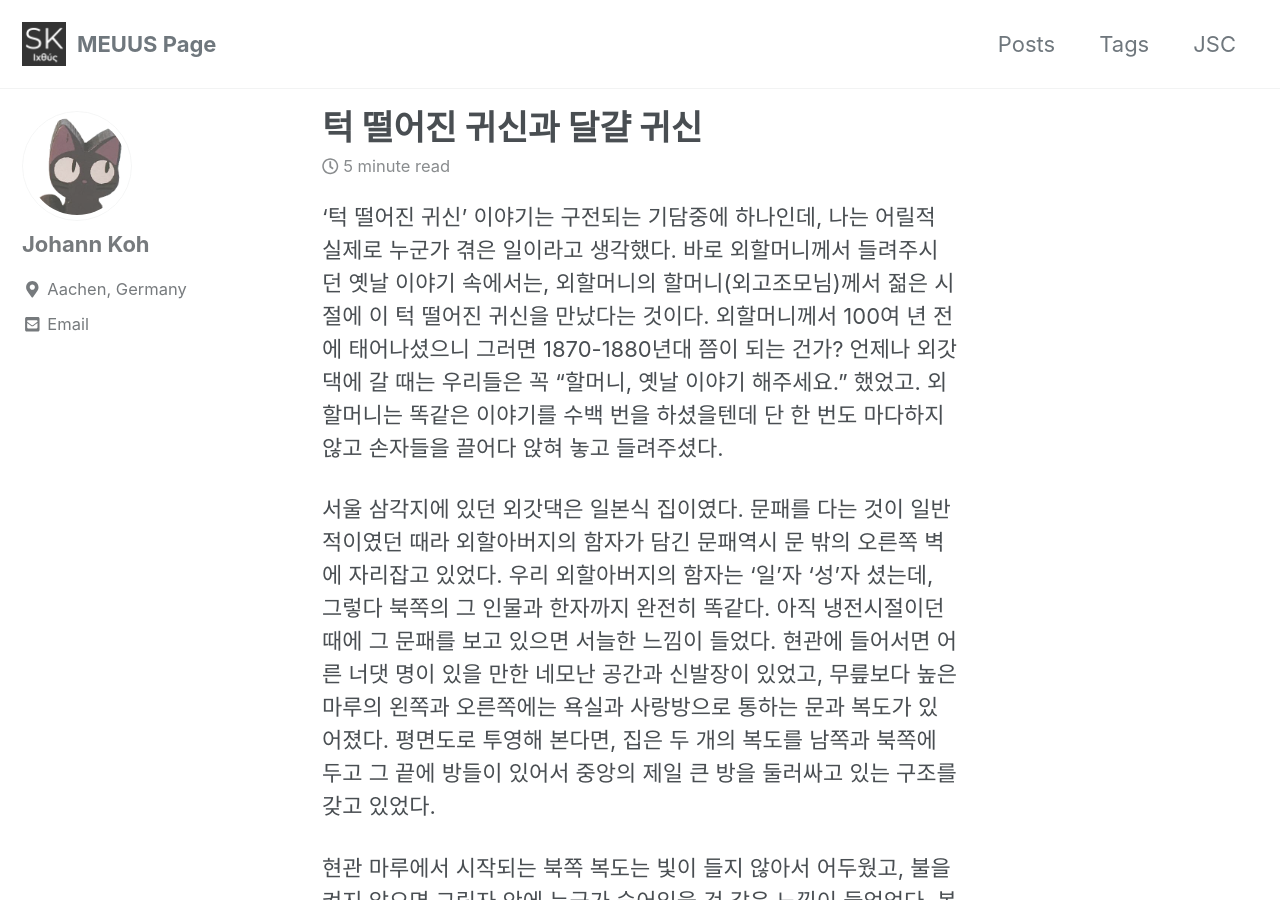
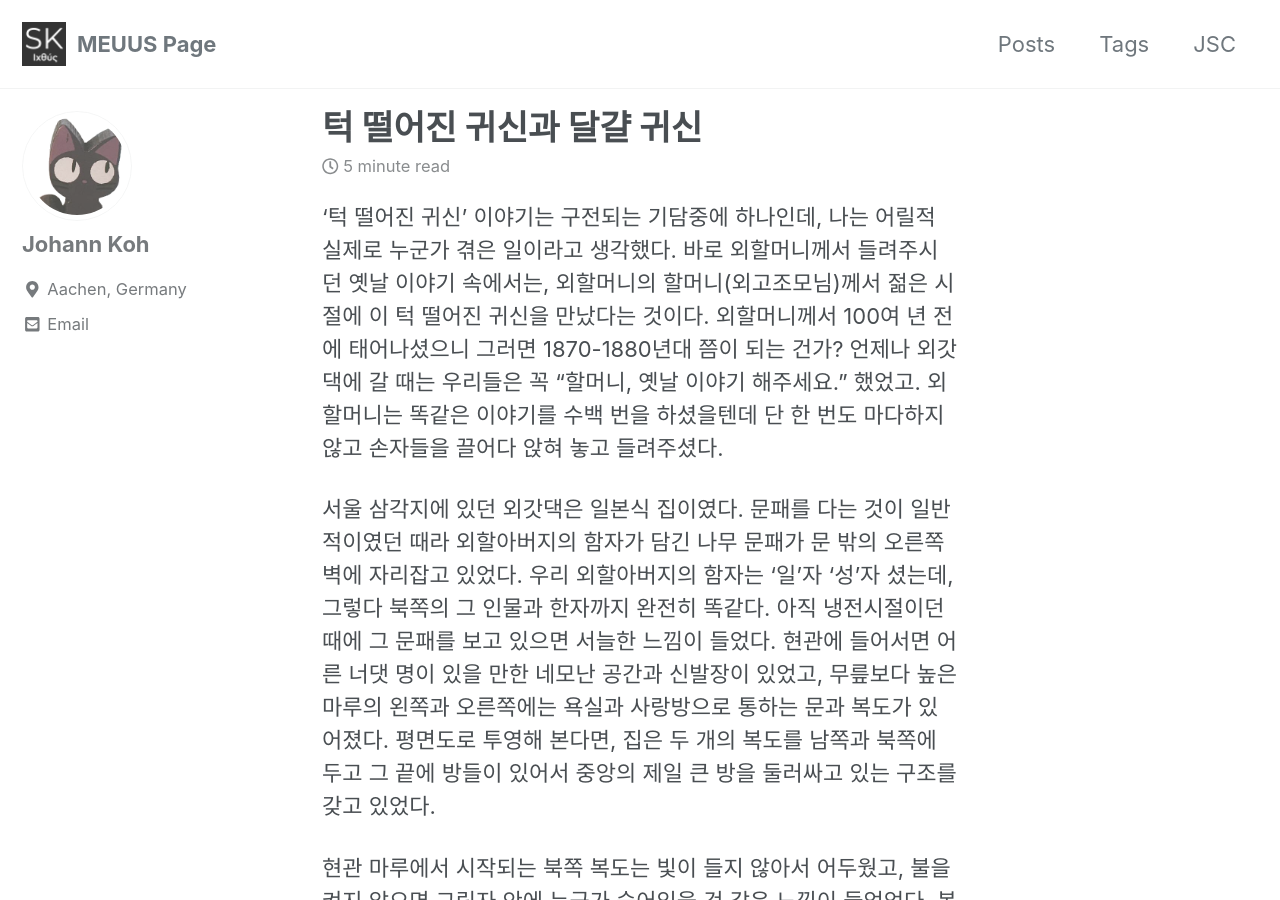
Before and after one commit to meuus/meuus.github.io, a Jekyll site: the page built from _posts/2019-05-01-present.md, in a window 1280 px wide and 900 px high. Built offline with Jekyll 4.4.1, drawn with Linux system fonts in a browser that asks for light colours; cached includes are drawn as plain includes.

Commit message:
modified:   _posts/2019-05-01-present.md

```diff
--- a/_posts/2019-05-01-present.md
+++ b/_posts/2019-05-01-present.md
@@ -14,7 +14,7 @@ tags:
 들려주셨다.
 
 서울 삼각지에 있던 외갓댁은 일본식 집이였다.
-문패를 다는 것이 일반적이였던 때라 외할아버지의 함자가 담긴 문패역시 문 밖의 오른쪽 벽에
+문패를 다는 것이 일반적이였던 때라 외할아버지의 함자가 담긴 나무 문패가 문 밖의 오른쪽 벽에
 자리잡고 있었다. 우리 외할아버지의 함자는 '일'자 '성'자 셨는데, 그렇다 북쪽의 그 인물과
 한자까지 완전히 똑같다. 아직 냉전시절이던 때에 그 문패를 보고 있으면 서늘한 느낌이 들었다.
 현관에 들어서면 어른 너댓 명이 있을 만한 네모난 공간과
```
